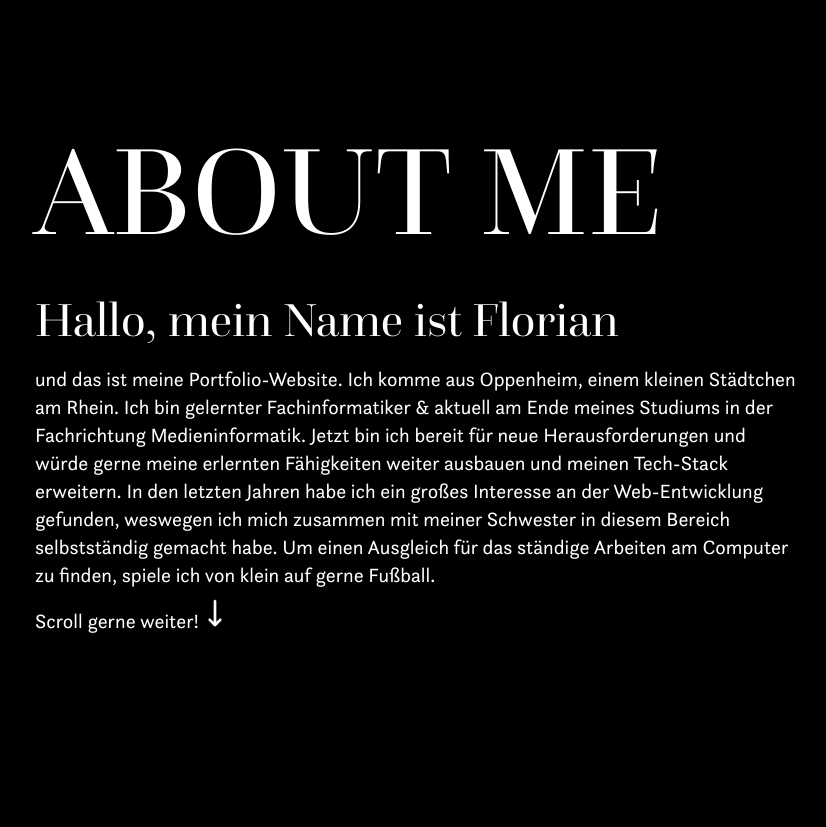
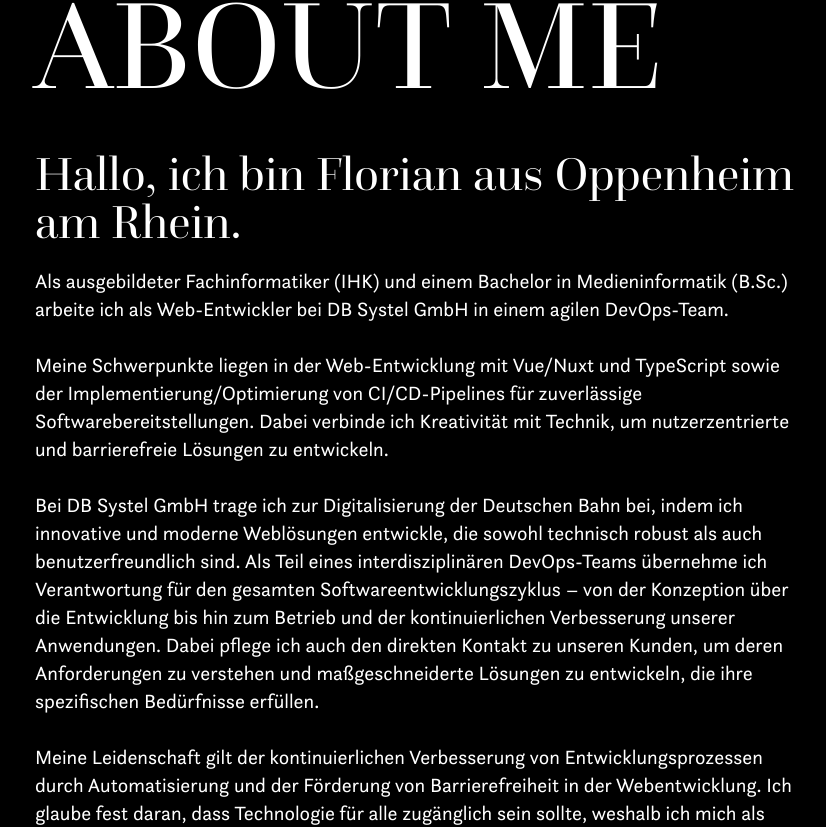
Before and after one commit to Flojan/portfolio, a Vue app: page / in a window 1280 px wide. Shown: the part 1221-2048 px from the top of the page, without its empty margins (61-887 px from the left). Built offline with nearby package versions, Linux system fonts and the light colour scheme.

Commit message:
About section updated

```diff
--- a/src/views/About.vue
+++ b/src/views/About.vue
@@ -2,17 +2,38 @@
   <div id="about" class="w-full">
     <div class="max-w-3xl">
       <h2 class="text-6xl pb-10 uppercase md:text-9xl">About me</h2>
-      <h3 class="text-3xl md:text-5xl pb-5">Hallo, mein Name ist Florian</h3>
+      <h3 class="text-3xl md:text-5xl pb-5">
+        Hallo, ich bin Florian aus Oppenheim am Rhein.
+      </h3>
       <p class="text-xl">
-        und das ist meine Portfolio-Website. Ich komme aus Oppenheim, einem
-        kleinen Städtchen am Rhein. Ich bin gelernter Fachinformatiker & aktuell
-        am Ende meines Studiums in der Fachrichtung Medieninformatik. Jetzt bin
-        ich bereit für neue Herausforderungen und würde gerne meine erlernten
-        Fähigkeiten weiter ausbauen und meinen Tech-Stack erweitern. In den
-        letzten Jahren habe ich ein großes Interesse an der Web-Entwicklung
-        gefunden, weswegen ich mich zusammen mit meiner Schwester in diesem
-        Bereich selbstständig gemacht habe. Um einen Ausgleich für das ständige
-        Arbeiten am Computer zu finden, spiele ich von klein auf gerne Fußball.
+        Als ausgebildeter Fachinformatiker (IHK) und einem Bachelor in
+        Medieninformatik (B.Sc.) arbeite ich als Web-Entwickler bei DB Systel
+        GmbH in einem agilen DevOps-Team.<br /><br />
+
+        Meine Schwerpunkte liegen in der Web-Entwicklung mit Vue/Nuxt und
+        TypeScript sowie der Implementierung/Optimierung von CI/CD-Pipelines für
+        zuverlässige Softwarebereitstellungen. Dabei verbinde ich Kreativität
+        mit Technik, um nutzerzentrierte und barrierefreie Lösungen zu
+        entwickeln.<br /><br />
+
+        Bei DB Systel GmbH trage ich zur Digitalisierung der Deutschen Bahn bei,
+        indem ich innovative und moderne Weblösungen entwickle, die sowohl
+        technisch robust als auch benutzerfreundlich sind. Als Teil eines
+        interdisziplinären DevOps-Teams übernehme ich Verantwortung für den
+        gesamten Softwareentwicklungszyklus – von der Konzeption über die
+        Entwicklung bis hin zum Betrieb und der kontinuierlichen Verbesserung
+        unserer Anwendungen. Dabei pflege ich auch den direkten Kontakt zu
+        unseren Kunden, um deren Anforderungen zu verstehen und maßgeschneiderte
+        Lösungen zu entwickeln, die ihre spezifischen Bedürfnisse erfüllen.<br /><br />
+
+        Meine Leidenschaft gilt der kontinuierlichen Verbesserung von
+        Entwicklungsprozessen durch Automatisierung und der Förderung von
+        Barrierefreiheit in der Webentwicklung. Ich glaube fest daran, dass
+        Technologie für alle zugänglich sein sollte, weshalb ich mich als
+        Treiber für barrierefreie Anwendungen engagiere. Dabei setze ich auf
+        bewährte Standards wie WCAG-Richtlinien und moderne Accessibility-Tools,
+        um sicherzustellen, dass unsere Webanwendungen von allen Nutzern
+        verwendet werden können.
       </p>
       <router-link
         @click="scrollTo('#experience')"
```
